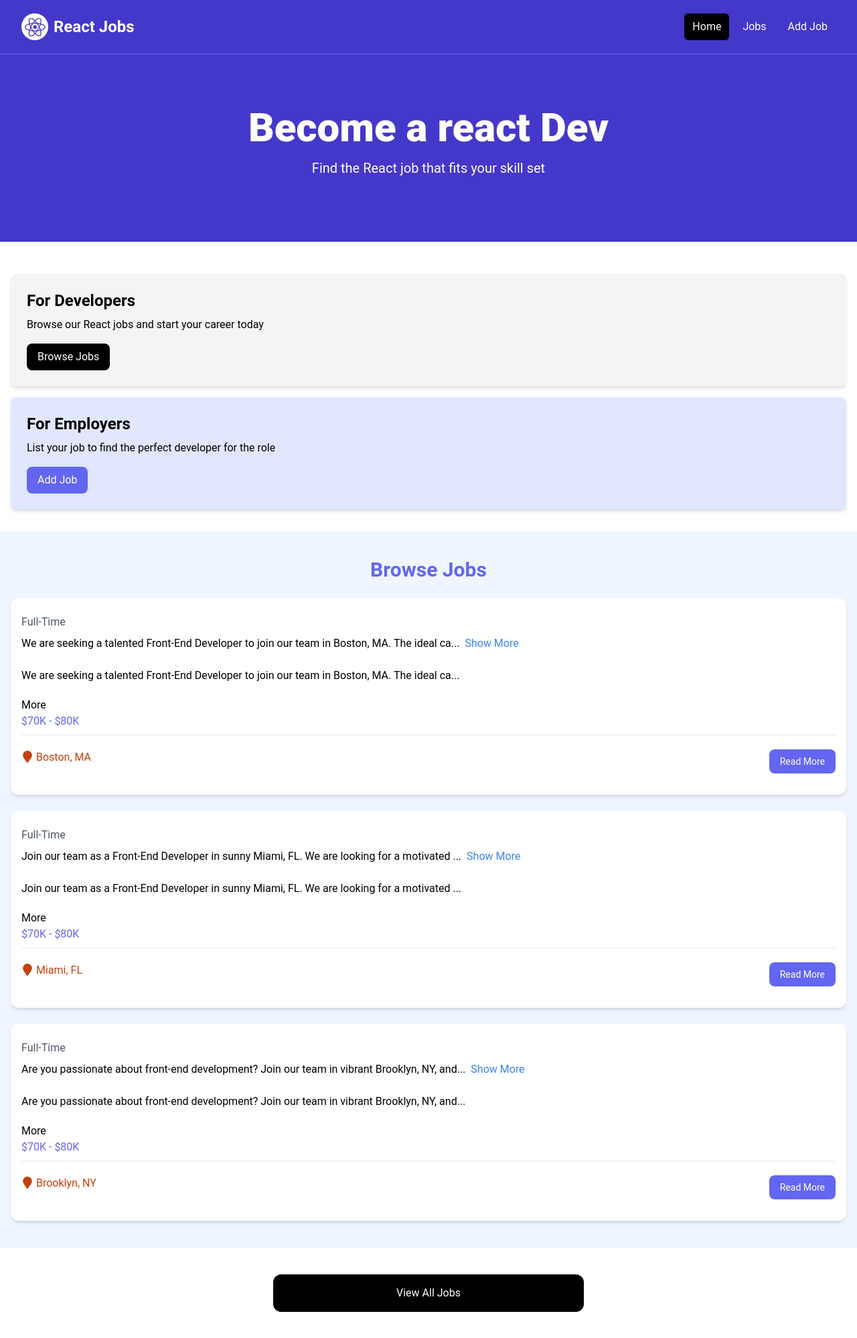
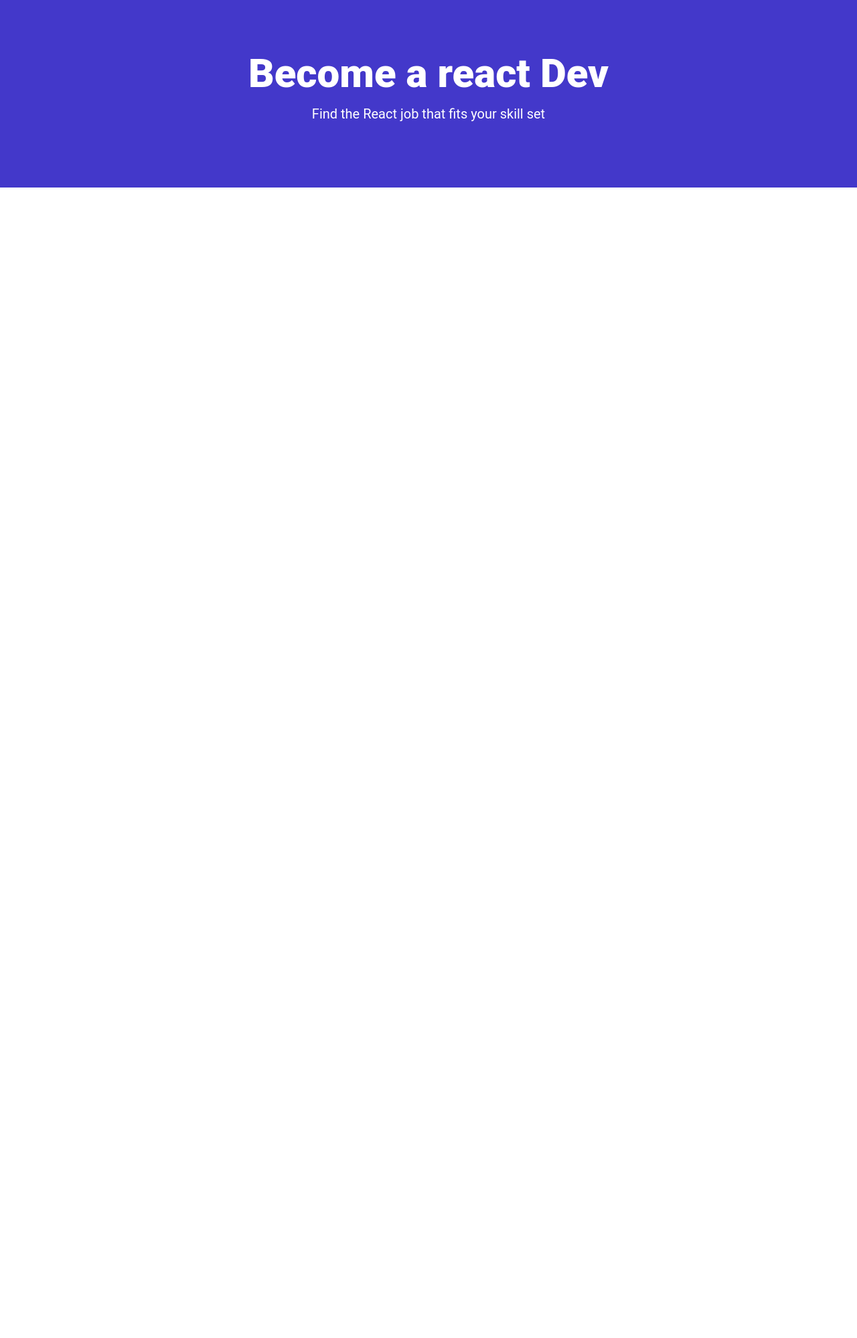
Before and after one commit to laxmis-prog/JobListing-, a React (Vite) app: page / in a window 1280 px wide. Shown: the whole page at 67% size. After the commit the page ends 800 px from the top, so only its background shows below. Built offline with nearby package versions, Linux system fonts and the light colour scheme.

Commit message:
React Router

```diff
--- a/package.json
+++ b/package.json
@@ -12,7 +12,8 @@
   "dependencies": {
     "react": "^18.3.1",
     "react-dom": "^18.3.1",
-    "react-icons": "^5.4.0"
+    "react-icons": "^5.4.0",
+    "react-router-dom": "^7.0.2"
   },
   "devDependencies": {
     "@eslint/js": "^9.15.0",
--- a/src/App.jsx
+++ b/src/App.jsx
@@ -1,19 +1,18 @@
-import Navbar from "./components/Navbar";
-import Hero from "./components/Hero";
-import HomeCards from "./components/HomeCards";
-import Joblistings from "./components/JobListings";
-import ViewAllJobs from "./components/ViewAllJobs";
+import {
+  Route,
+  createBrowserRouter,
+  createRoutesFromElements,
+  RouterProvider,
+} from "react-router-dom";
+
+import HomePage from "./pages/HomePage";
+
+const router = createBrowserRouter(
+  createRoutesFromElements(<Route index element={<HomePage />} />)
+);
 
 const App = () => {
-  return (
-    <>
-      <Navbar />
-      <Hero />
-      <HomeCards />
-      <Joblistings />
-      <ViewAllJobs />
-    </>
-  );
+  return <RouterProvider router={router} />;
 };
 
 export default App;
--- /dev/null
+++ b/src/pages/HomePage.jsx
@@ -0,0 +1,11 @@
+import Hero from "../components/Hero";
+
+const HomePage = () => {
+  return (
+    <>
+      <Hero />
+    </>
+  );
+};
+
+export default HomePage;
```
Also changed, not shown: 1 other file (tests, documents, lock files or other folders).
